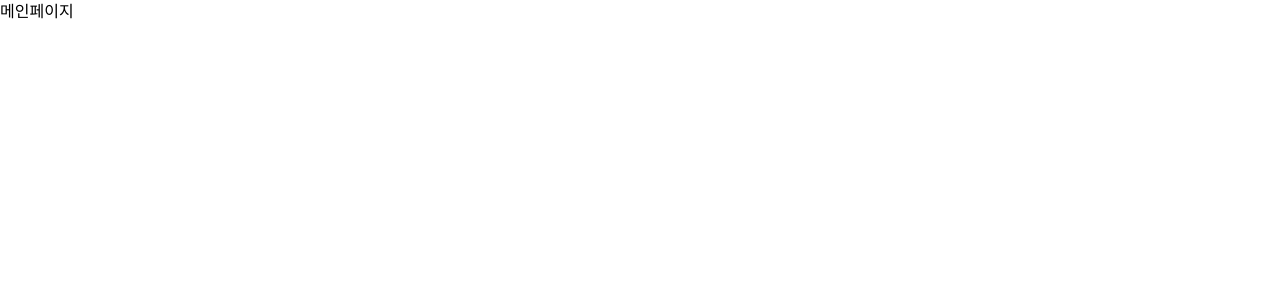
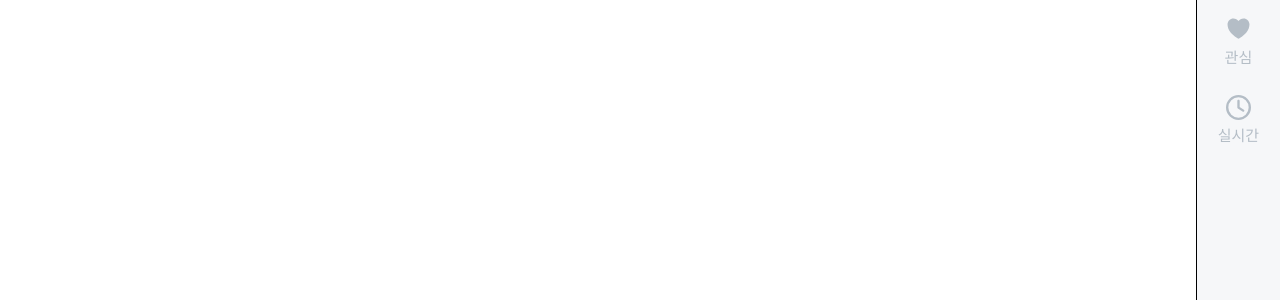
Before and after one commit to sykang519/StocklyFrontend, a React (Vite) app: page /main in a window 1280 px wide. Shown: the top 300 px of the page. Built offline with nearby package versions, Linux system fonts and the light colour scheme; a web font is replaced by a local one.

Commit message:
Add: 메뉴바 파일 생성

```diff
--- a/package.json
+++ b/package.json
@@ -16,6 +16,7 @@
     "prettier": "^3.3.3",
     "react": "^18.3.1",
     "react-dom": "^18.3.1",
+    "react-icons": "^5.3.0",
     "react-router-dom": "^6.26.2"
   },
   "devDependencies": {
--- a/src/App.tsx
+++ b/src/App.tsx
@@ -1,16 +1,20 @@
 import { BrowserRouter, Routes, Route } from 'react-router-dom';
 import LoginPage from './pages/LoginPage';
 import MainPage from './pages/MainPage';
+import MenuBar from './components/MenuBar';
 
 function App() {
   return (
     <>
       {
         <BrowserRouter>
-          <Routes>
-            <Route path="/login" element={<LoginPage />} />
-            <Route path="/main" element={<MainPage />} />
-          </Routes>
+          <div className="flex">
+            <Routes>
+              <Route path="/login" element={<LoginPage />} />
+              <Route path="/main" element={<MainPage />} />
+            </Routes>
+            <MenuBar />
+          </div>
         </BrowserRouter>
       }
     </>
--- /dev/null
+++ b/src/components/MenuBar.tsx
@@ -0,0 +1,20 @@
+import { IoHeart } from 'react-icons/io5';
+import { FaRegClock } from 'react-icons/fa6';
+
+function MenuBar() {
+  return (
+    <div className="w-[90px] bg-Bg-gray border-l solid flex flex-col ">
+      <button className="flex flex-col justify-center items-center m-[10px] group">
+        <IoHeart className="w-[27px] h-[27px] m-[5px] text-[#B4BDC6] group-hover:text-[#06032d]" />
+        <p className="text-[#B4BDC6] group-hover:text-[#06032d] text-[15px]">관심</p>
+      </button>
+
+      <button className="flex flex-col justify-center items-center m-[10px] group">
+        <FaRegClock className="w-[25px] h-[25px] m-[5px] text-[#B4BDC6] group-hover:text-[#06032d]" />
+        <p className="text-[#B4BDC6] group-hover:text-[#06032d] text-[15px]">실시간</p>
+      </button>
+    </div>
+  );
+}
+
+export default MenuBar;
--- a/src/pages/MainPage.tsx
+++ b/src/pages/MainPage.tsx
@@ -1,9 +1,8 @@
-
-
 function MainPage() {
   return (
     <>
-     메인페이지
+     <div className="w-[100vw] h-[100vh]">
+     </div>
     </>
   );
 }
--- a/tailwind.config.js
+++ b/tailwind.config.js
@@ -7,6 +7,8 @@ module.exports = {
     extend: {},
     colors: {
       'MainBlue' : '#3182F6',
+      'Bg-gray' : '#F6F7F9',
+      'Icon-gray' : '#B4BDC6',
     }
   },
   plugins: [],
```
Also changed, not shown: 1 other file (tests, documents, lock files or other folders).
